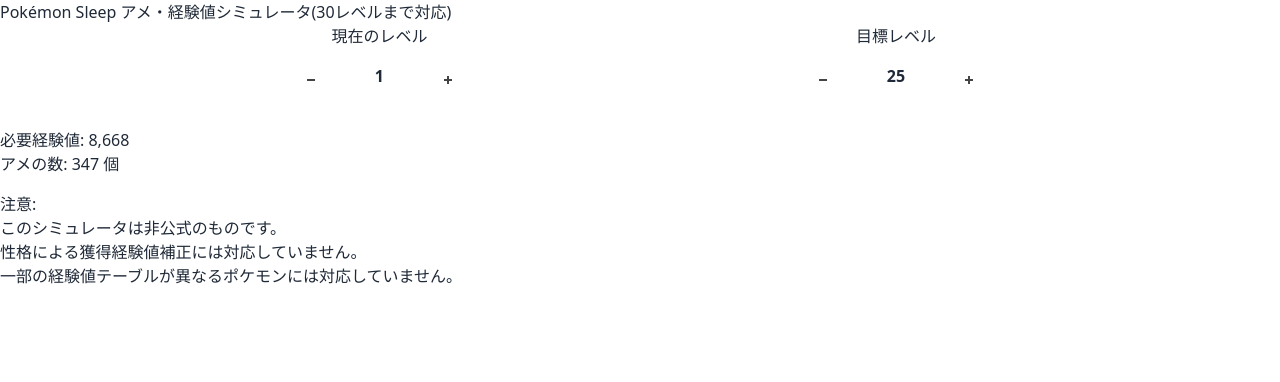
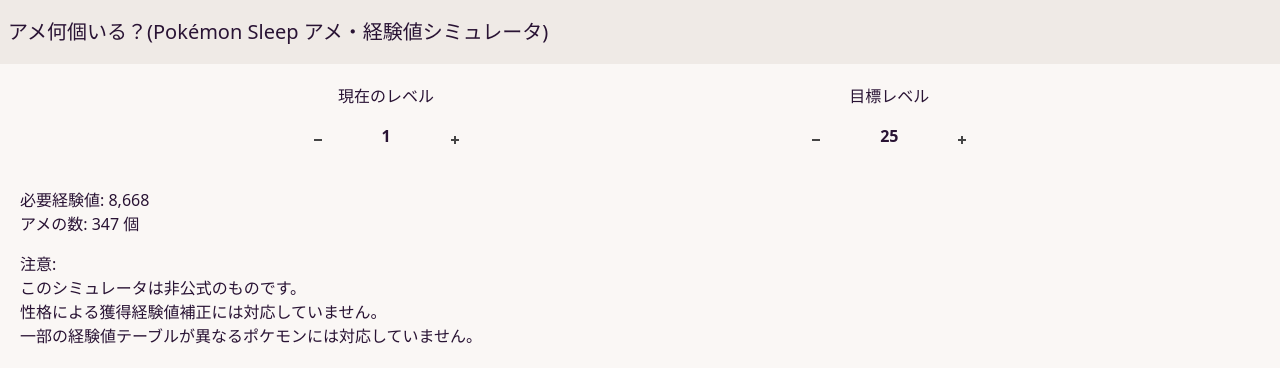
Before and after one commit to Kerusu-1984/pokemon-sleep-calc-required-candy, a SvelteKit app: page / in a window 1280 px wide. Shown: the top 382 px of the page. Built offline with nearby package versions, Linux system fonts and the light colour scheme.

Commit message:
ナビゲーションバー作成

```diff
--- a/src/app.html
+++ b/src/app.html
@@ -2,7 +2,7 @@
 <html lang="en">
 	<head>
 		<meta charset="utf-8" />
-		<title>Pokémon Sleep アメ・経験値シミュレータ</title>
+		<title>アメ何個いる？(Pokémon Sleep アメ・経験値シミュレータ)</title>
 		<link rel="icon" href="%sveltekit.assets%/favicon.png" />
 		<meta name="viewport" content="width=device-width" />
 		%sveltekit.head%
--- a/src/routes/+layout.svelte
+++ b/src/routes/+layout.svelte
@@ -2,4 +2,11 @@
 	import '../app.css';
 </script>
 
-<slot />
+<div data-theme="cupcake">
+	<div class="navbar bg-base-200">
+		<a href="/" class="text-xl"> アメ何個いる？(Pokémon Sleep アメ・経験値シミュレータ)</a>
+	</div>
+	<div class="w-full p-5">
+		<slot />
+	</div>
+</div>
--- a/src/routes/+page.svelte
+++ b/src/routes/+page.svelte
@@ -8,7 +8,6 @@
 	$: requiredCandy = calcRequiredCandy(requiredExp);
 </script>
 
-<h1>Pokémon Sleep アメ・経験値シミュレータ(30レベルまで対応)</h1>
 <div class="input-level">
 	<div>
 		<h2>現在のレベル</h2>
--- a/tailwind.config.js
+++ b/tailwind.config.js
@@ -4,5 +4,8 @@
 	theme: {
 		extend: {}
 	},
-	plugins: [require('daisyui')]
+	plugins: [require('daisyui')],
+	daisyui: {
+		themes: ['light', 'dark', 'cupcake']
+	}
 };
```
